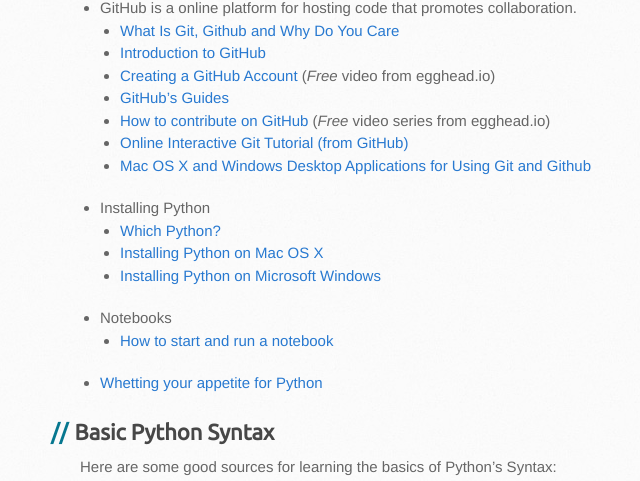
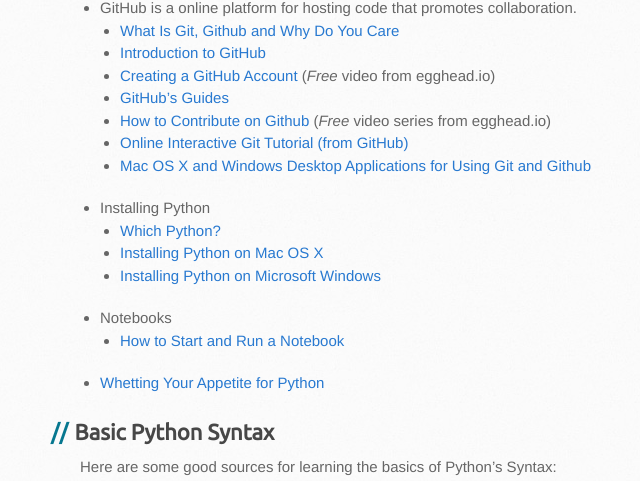
Before and after one commit to Unidata/online-python-training, a Jekyll site: the page built from index.md, in a window 1280 px wide. Shown: the part 807-1288 px from the top of the page, without its empty margins (90-730 px from the left). Built offline with Jekyll 4.4.1, drawn with Linux system fonts in a browser that asks for light colours; some web fonts are replaced.

Commit message:
cleaning up capitalization

```diff
--- a/index.md
+++ b/index.md
@@ -27,7 +27,7 @@
   - [Creating a GitHub Account](https://egghead.io/lessons/javascript-introduction-to-github?series=how-to-contribute-to-an-open-source-project-on-github)
     (*Free* video from egghead.io)
   - [GitHub's Guides](https://guides.github.com/)
-  - [How to contribute on GitHub](https://egghead.io/series/how-to-contribute-to-an-open-source-project-on-github)
+  - [How to Contribute on Github](https://egghead.io/series/how-to-contribute-to-an-open-source-project-on-github)
     (*Free* video series from egghead.io)
   - [Online Interactive Git Tutorial (from GitHub)](https://try.github.io/)
   - [Mac OS X and Windows Desktop Applications for Using Git and Github](https://git-scm.com/download/gui/windows)
@@ -36,8 +36,8 @@
   - [Installing Python on Mac OS X](conda-osx.html)
   - [Installing Python on Microsoft Windows](conda-windows.html)
 - Notebooks
-  - [How to start and run a notebook](notebook.html)
-- [Whetting your appetite for Python](http://nbviewer.jupyter.org/github/Unidata/online-python-training/blob/master/notebooks/Whetting%20your%20appetite%20for%20Python.ipynb)
+  - [How to Start and Run a Notebook](notebook.html)
+- [Whetting Your Appetite for Python](http://nbviewer.jupyter.org/github/Unidata/online-python-training/blob/master/notebooks/Whetting%20your%20appetite%20for%20Python.ipynb)
 
 ## Basic Python Syntax
 Here are some good sources for learning the basics of Python's Syntax:
```
Also changed, not shown: choosing.md (+1 -1 lines), introduction.md (+1 -1 lines), .travis.yml.
